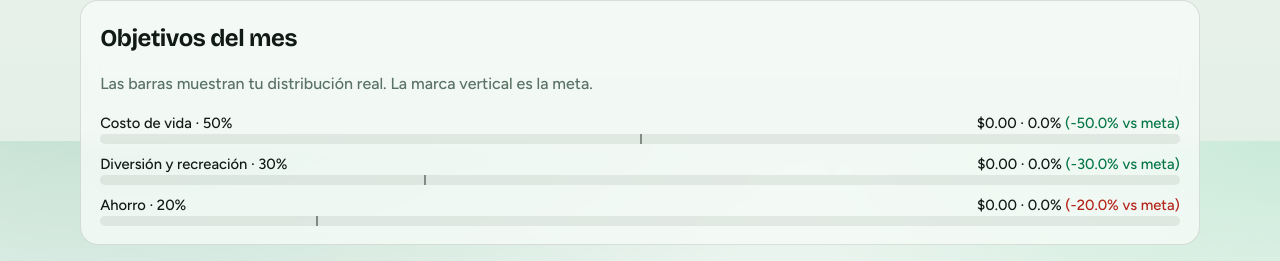
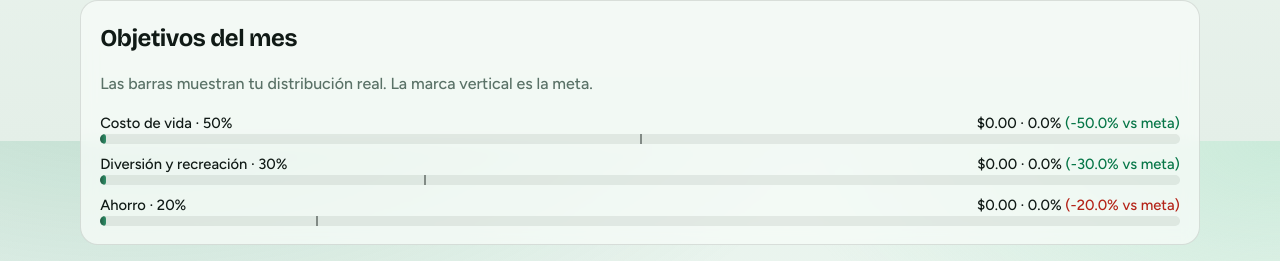
Before and after one commit to ElChancroso4x4/extra_nova, a React (Vite) app: page /presupuesto in a window 1280 px wide. Shown: the part 659-920 px from the top of the page. Built offline with nearby package versions, Linux system fonts and the light colour scheme.

Commit message:
Fix thin goal bars when share percentage is low
Give progress fills a minimum width so short segments stay visible.

Co-authored-by: ElChancroso4x4 <ElChancroso4x4@users.noreply.github.com>

```diff
--- a/src/styles.css
+++ b/src/styles.css
@@ -297,7 +297,8 @@ textarea {
 .bar > span {
   display: block;
   height: 100%;
-  border-radius: inherit;
+  min-width: 6px;
+  border-radius: 999px;
   background: linear-gradient(90deg, var(--moss), var(--leaf));
   transition: width 0.5s ease;
 }
```
